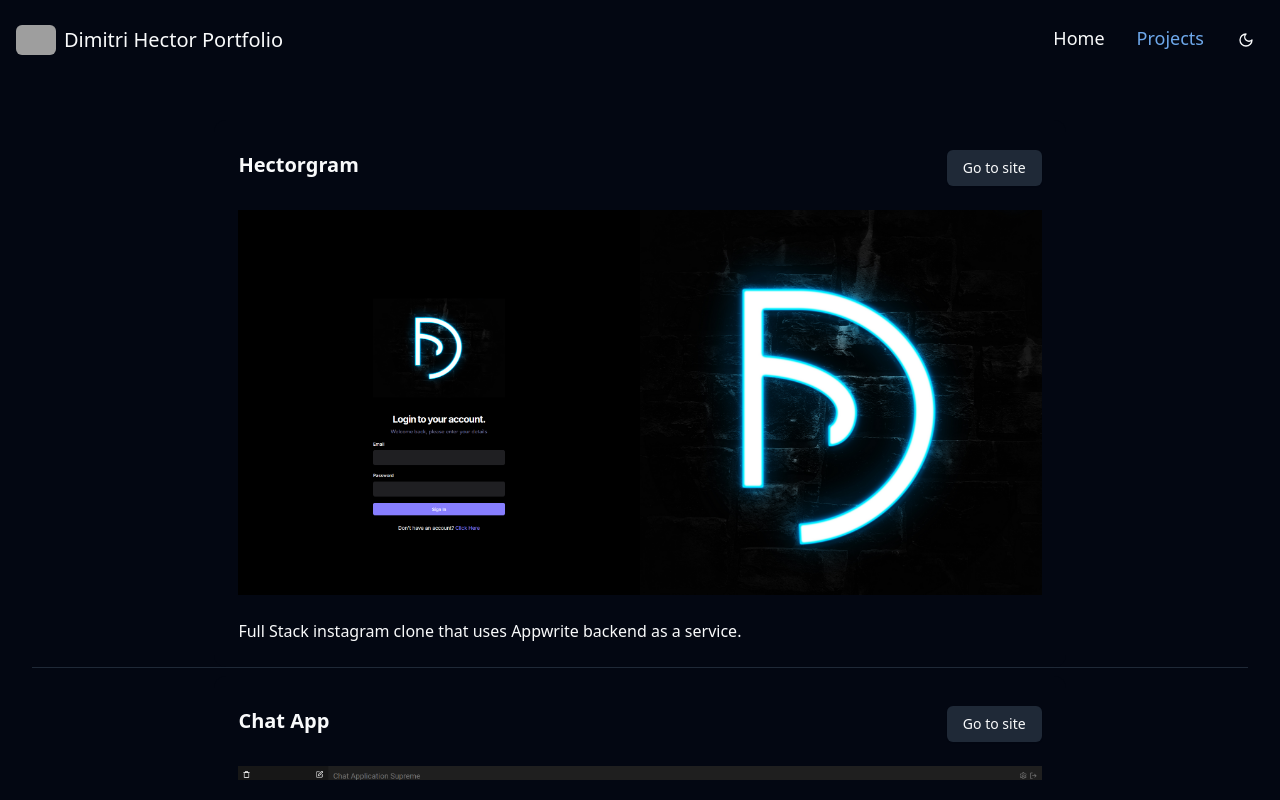
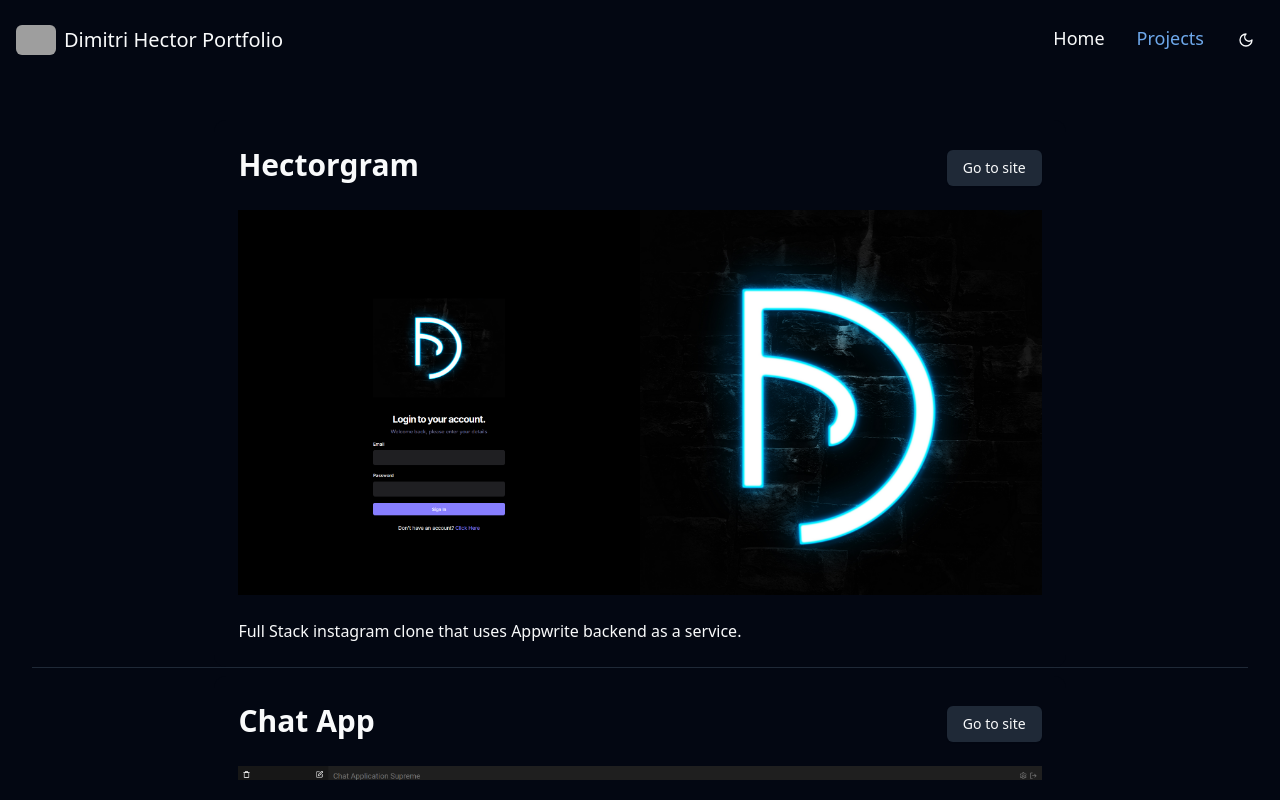
Before and after one commit to joshuahector86/portfolio, a React (Vite) app: page /projects in a window 1280 px wide. Built offline with nearby package versions, Linux system fonts and the light colour scheme; grey boxes are pictures that could not be loaded.

Commit message:
making the project titles larger

```diff
--- a/src/pages/projects.tsx
+++ b/src/pages/projects.tsx
@@ -17,8 +17,8 @@ const Projects = () => {
         {project_data.map((project) => (
           <>
             <Card key={project.projectName} className="mt-2 sm:max-w-[70%]">
-              <CardHeader className="flex-row  justify-between items-center">
-                <h3 className="font-semibold sm:text-xl">
+              <CardHeader className="flex-row justify-between items-center">
+                <h3 className="font-semibold sm:text-3xl">
                   {project.projectName}
                 </h3>
                 <Link to={project.url} target="_blank">
```
